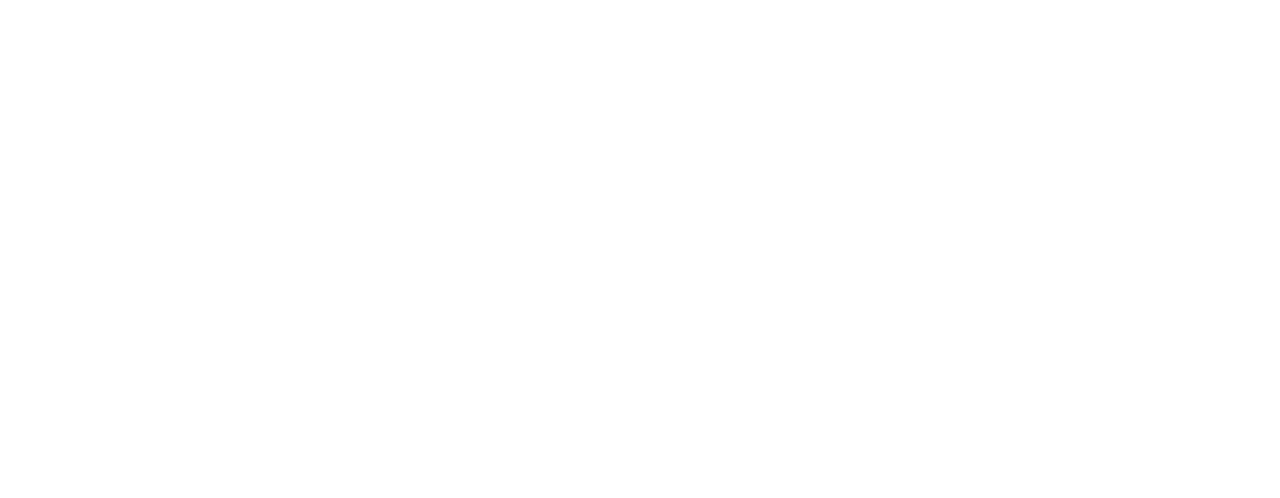
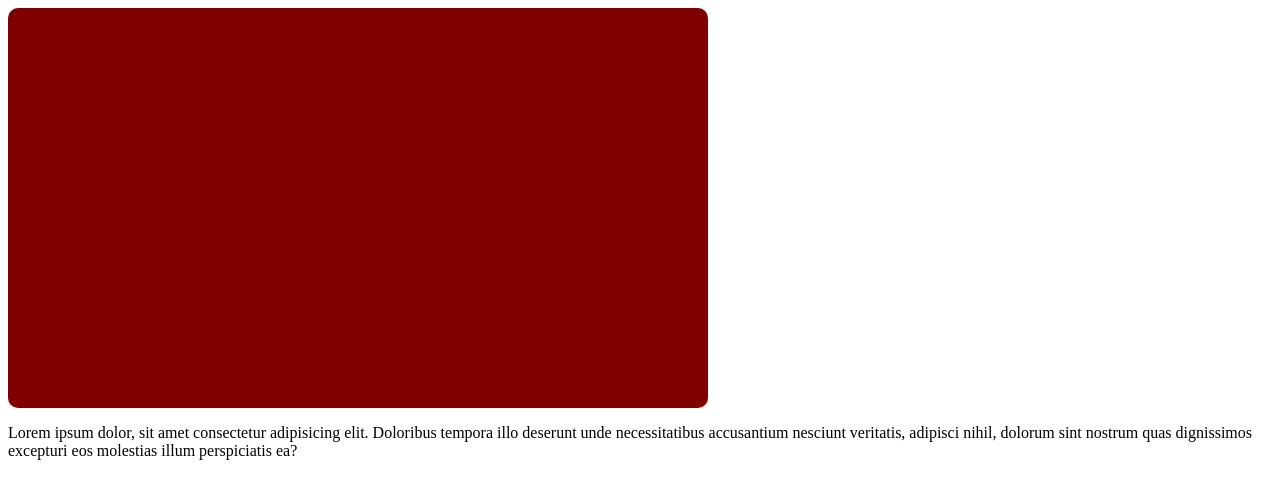
Before and after one commit to Mars-Hayabusa3/gitTest, a plain HTML site: page index.html in a window 1280 px wide. Drawn offline with Linux system fonts and the light colour scheme.

Commit message:
insert div .k maroon & p Lorem

```diff
--- a/index.html
+++ b/index.html
@@ -1,12 +1,26 @@
 <!DOCTYPE html>
 <html lang="en">
+
 <head>
     <meta charset="UTF-8">
     <meta http-equiv="X-UA-Compatible" content="IE=edge">
     <meta name="viewport" content="width=device-width, initial-scale=1.0">
     <title>Document</title>
+    <style>
+        .k {
+            width: 700px;
+            height: 400px;
+            border-radius: 10px;
+            background-color: maroon;
+        }
+    </style>
 </head>
+
 <body>
+    <div class="k"></div>
+    <p>Lorem ipsum dolor, sit amet consectetur adipisicing elit. Doloribus tempora illo deserunt unde necessitatibus
+        accusantium nesciunt veritatis, adipisci nihil, dolorum sint nostrum quas dignissimos excepturi eos molestias
+        illum perspiciatis ea?</p>
+</body>
 
-</body>
 </html>
```
